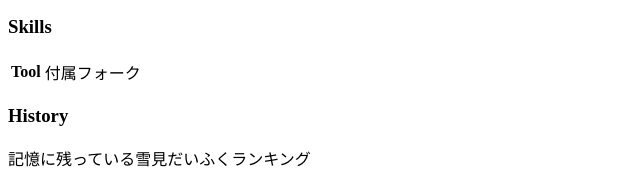
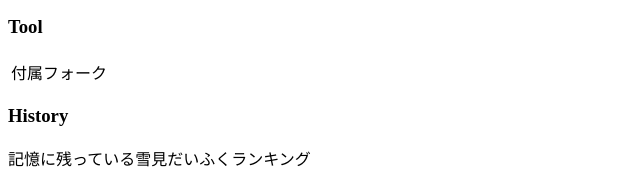
Before and after one commit to 2ki3daifuku/2ki3daifuku.github.io, a plain HTML site: page index.html in a window 1280 px wide. Shown: the part 279-462 px from the top of the page, 0-640 px from the left. Drawn offline with Linux system fonts and the light colour scheme.

Commit message:
Rename 'Skills' section to 'Tool'

```diff
--- a/index.html
+++ b/index.html
@@ -20,10 +20,9 @@
       <li>綺麗にふたを開けることができる</li>
     </ul>
 
-    <h3>Skills</h3>
+    <h3>Tool</h3>
     <table>
       <tr>
-        <th>Tool</th>
         <td>付属フォーク</td>
       </tr>
 
```
